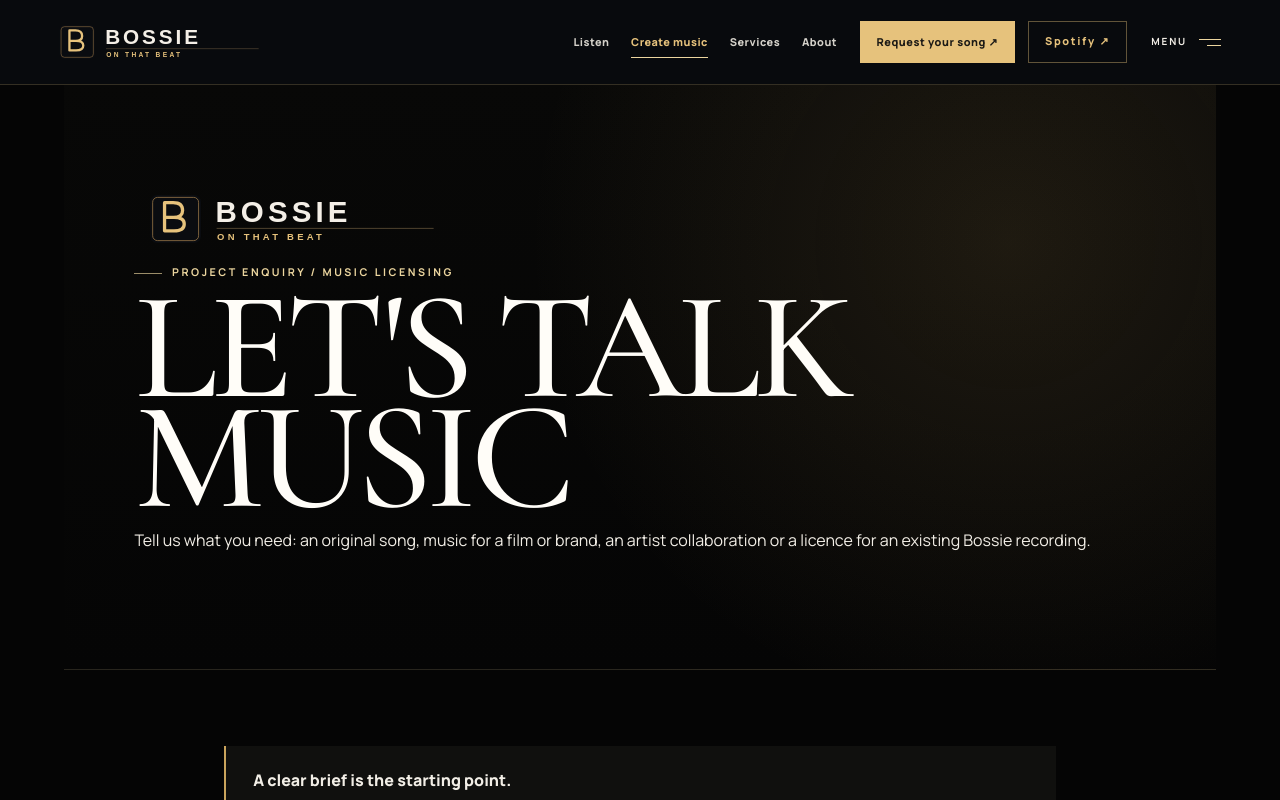
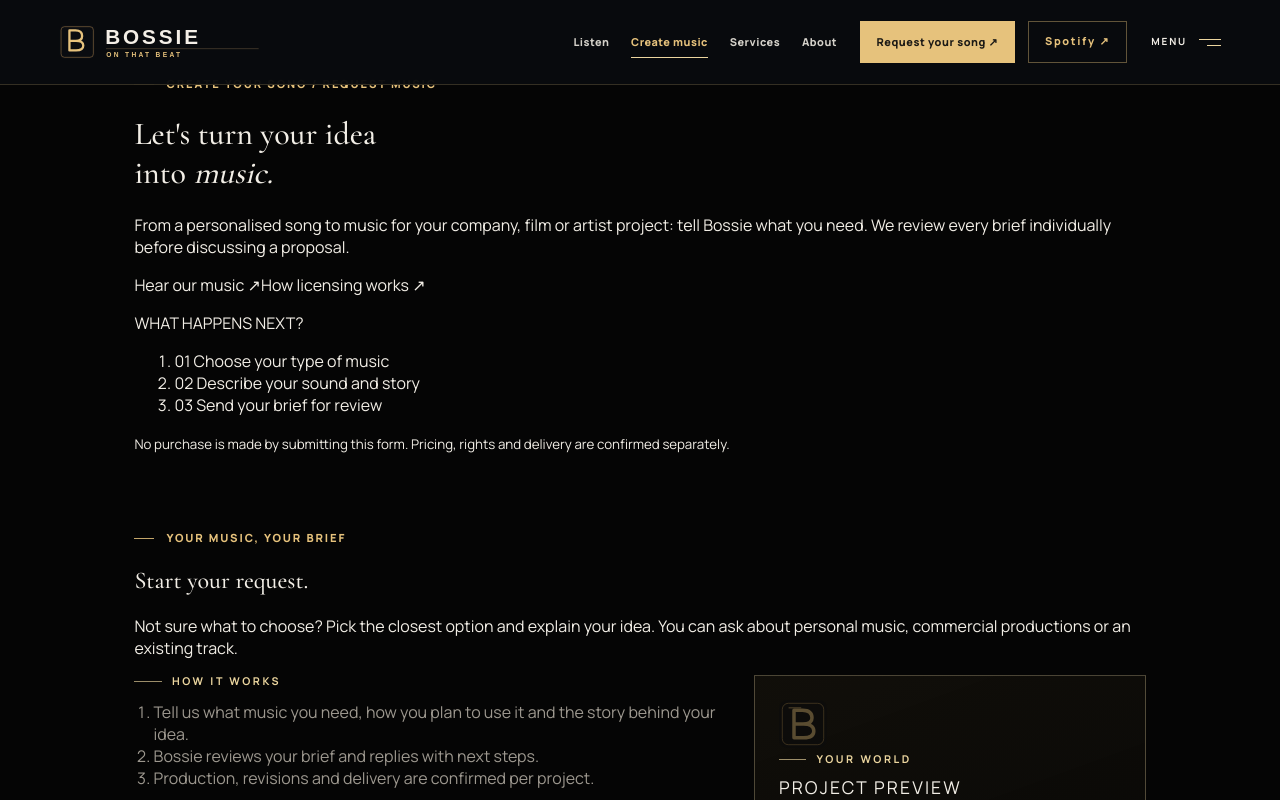
Before and after one commit to mvandenboslfgx/Bossie-on-that-beat, a Next.js app: page /request in a window 1280 px wide. Shown: the top 800 px of the page. Built offline with nearby package versions, Linux system fonts and the light colour scheme.

Commit message:
feat: redesign project enquiry page with clear next steps and honest terms

```diff
--- a/app/request/page.tsx
+++ b/app/request/page.tsx
@@ -1,29 +1,48 @@
 import type { Metadata } from "next";
+import Link from "next/link";
 import RequestWizard from "@/components/RequestWizard";
-import { BossieLogo } from "@/components/brand/BossieLogo";
 import { PageShell } from "@/components/SiteChrome";
 
 export const metadata: Metadata = {
-  title: "Request Music Production or Licensing",
-  description: "Submit a professional brief for original music production, existing-track licensing or artist collaboration. Each enquiry is assessed before any commitment.",
+  title: "Create Your Song | Request Custom Music & Licensing",
+  description:
+    "Create a personal song, request custom music or enquire about licensing an existing Bossie recording. Tell us your idea using the guided project form.",
   alternates: { canonical: "/request" },
 };
 
 export default function RequestPage() {
   return (
     <PageShell>
-      <header className="page-hero section-pad request-hero">
-        <BossieLogo variant="primary" href="/" className="request-hero-logo" />
-        <div className="page-hero-inner">
-          <p className="eyebrow">PROJECT ENQUIRY / MUSIC LICENSING</p>
-          <h1>LET'S TALK MUSIC</h1>
-          <p>Tell us what you need: an original song, music for a film or brand, an artist collaboration or a licence for an existing Bossie recording.</p>
+      <header className="studio-request-header section-pad">
+        <div className="studio-request-heading">
+          <p className="studio-kicker">CREATE YOUR SONG / REQUEST MUSIC</p>
+          <h1>Let&apos;s turn your idea<br />into <em>music.</em></h1>
+          <p>
+            From a personalised song to music for your company, film or artist project:
+            tell Bossie what you need. We review every brief individually before discussing a proposal.
+          </p>
+          <div className="studio-request-jump">
+            <Link href="/music">Hear our music ↗</Link>
+            <Link href="/industry">How licensing works ↗</Link>
+          </div>
+        </div>
+        <div className="studio-request-side">
+          <p>WHAT HAPPENS NEXT?</p>
+          <ol>
+            <li><span>01</span> Choose your type of music</li>
+            <li><span>02</span> Describe your sound and story</li>
+            <li><span>03</span> Send your brief for review</li>
+          </ol>
+          <small>No purchase is made by submitting this form. Pricing, rights and delivery are confirmed separately.</small>
         </div>
       </header>
-      <section className="request-section section-pad">
-        <div className="business-request-note">
-          <h2>A clear brief is the starting point.</h2>
-          <p>Choose <strong>Existing Track Licensing</strong> to ask about rights to an existing release, or select a custom project type for new music. Submitting a brief is not a purchase or a licence. Scope, rights, pricing and timing are agreed separately before work begins.</p>
+      <section className="request-section section-pad studio-request-body" id="project-form" aria-labelledby="request-form-heading">
+        <div className="studio-request-intro">
+          <div>
+            <p className="studio-kicker">YOUR MUSIC, YOUR BRIEF</p>
+            <h2 id="request-form-heading">Start your request.</h2>
+          </div>
+          <p>Not sure what to choose? Pick the closest option and explain your idea. You can ask about personal music, commercial productions or an existing track.</p>
         </div>
         <RequestWizard />
       </section>
```
